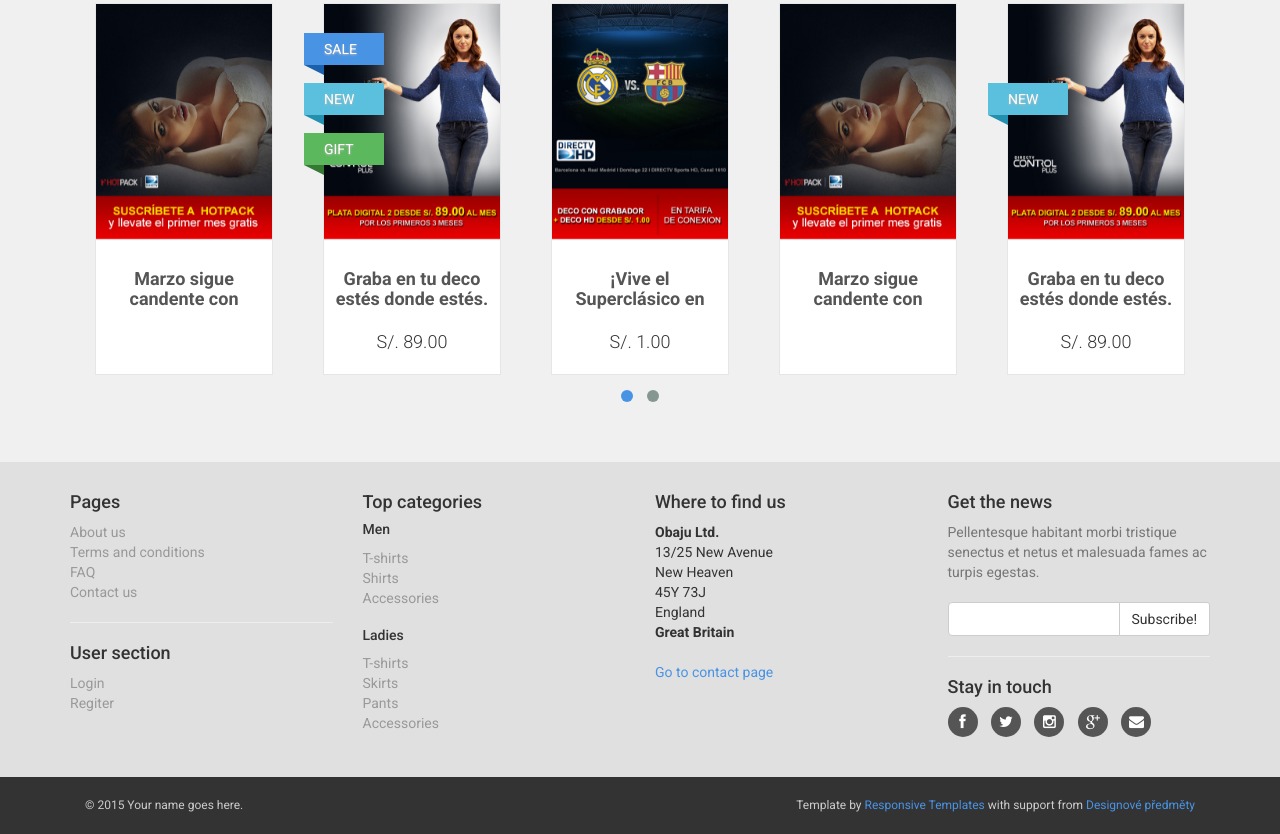
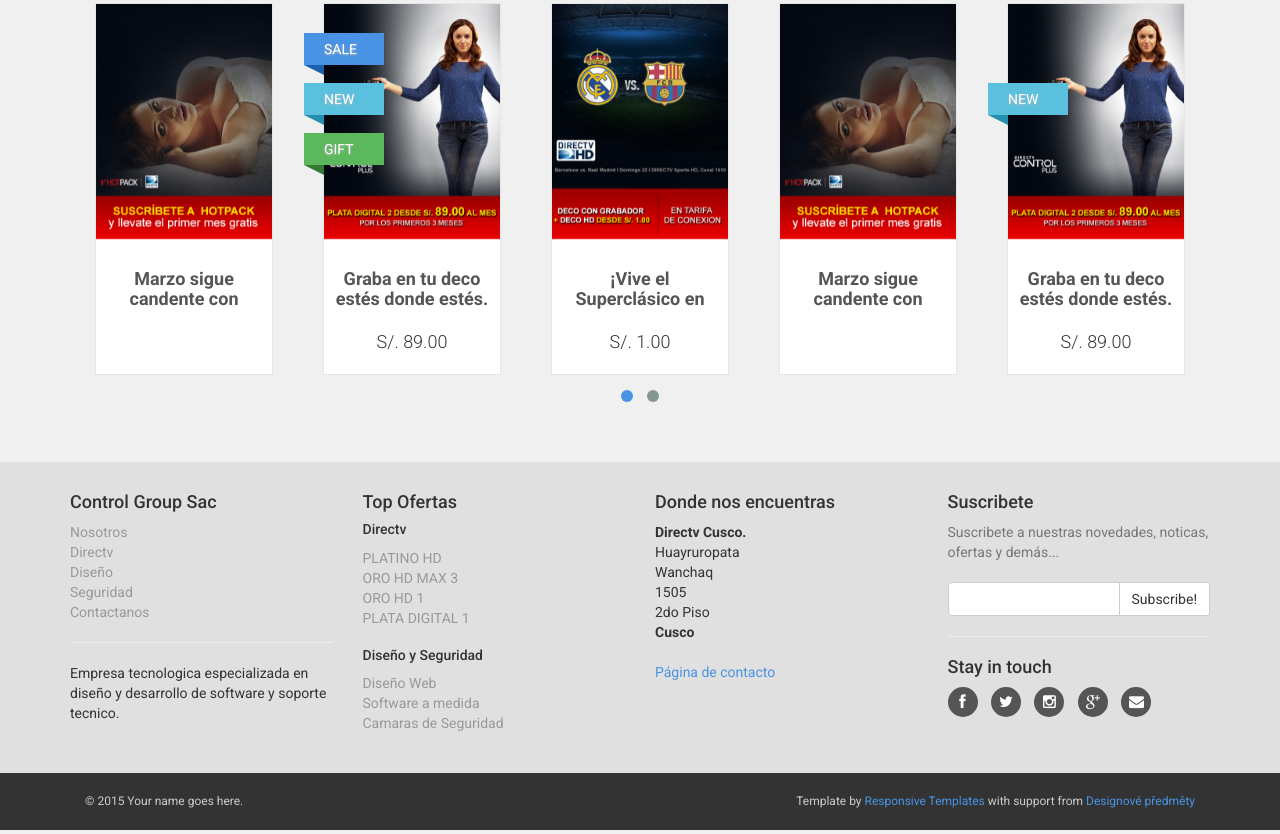
Before and after one commit to controlgroupsac/controlWeb, a plain HTML site: page index.html in a window 1280 px wide. Shown: the part 1069-1903 px from the top of the page. Drawn offline with Linux system fonts and the light colour scheme.

Commit message:
creacion de footer, el cual es llamado con js. Rellenado de datos en footer

```diff
--- /dev/null
+++ b/footer.html
@@ -0,0 +1,126 @@
+<div id="footer" data-animate="fadeInUp">
+    <div class="container">
+        <div class="row">
+            <div class="col-md-3 col-sm-6">
+                <h4>Control Group Sac</h4>
+
+
+                <ul>
+                    <li><a href="#">Nosotros</a>
+                    </li>
+                    <li><a href="#">Directv</a>
+                    </li>
+                    <li><a href="#">Diseño</a>
+                    </li>
+                    <li><a href="#">Seguridad</a>
+                    </li>
+                    <li><a href="#">Contactanos</a>
+                    </li>
+                </ul>
+
+                <hr>
+
+                <p>Empresa tecnologica especializada en diseño y desarrollo de software y soporte tecnico.</p>
+
+                <hr class="hidden-md hidden-lg hidden-sm">
+
+            </div>
+            <!-- /.col-md-3 -->
+
+            <div class="col-md-3 col-sm-6">
+
+                <h4>Top Ofertas</h4>
+
+                <h5>Directv</h5>
+
+                <ul>
+                    <li><a href="#">PLATINO HD</a>
+                    </li>
+                    <li><a href="#">ORO HD MAX 3</a>
+                    </li>
+                    <li><a href="#">ORO HD 1 </a>
+                    </li>
+                    <li><a href="#">PLATA DIGITAL 1 </a>
+                    </li>
+                </ul>
+
+                <h5>Diseño y Seguridad</h5>
+                <ul>
+                    <li><a href="#">Diseño Web</a>
+                    </li>
+                    <li><a href="#">Software a medida</a>
+                    </li>
+                    <li><a href="#">Camaras de Seguridad</a>
+                    </li>
+                </ul>
+
+                <hr class="hidden-md hidden-lg">
+
+            </div>
+            <!-- /.col-md-3 -->
+
+            <div class="col-md-3 col-sm-6">
+
+                <h4>Donde nos encuentras</h4>
+
+                <p><strong>Directv Cusco.</strong>
+                    <br>Huayruropata
+                    <br>Wanchaq
+                    <br>1505
+                    <br>2do Piso
+                    <br>
+                    <strong>Cusco</strong>
+                </p>
+
+                <a href="#">Página de contacto</a>
+
+                <hr class="hidden-md hidden-lg">
+
+            </div>
+            <!-- /.col-md-3 -->
+
+
+
+            <div class="col-md-3 col-sm-6">
+
+                <h4>Suscribete</h4>
+
+                <p class="text-muted">Suscribete a nuestras novedades, noticas, ofertas y demás...</p>
+
+                <form>
+                    <div class="input-group">
+
+                        <input type="text" class="form-control">
+
+                        <span class="input-group-btn">
+
+        <button class="btn btn-default" type="button">Subscribe!</button>
+
+    </span>
+
+                    </div>
+                    <!-- /input-group -->
+                </form>
+
+                <hr>
+
+                <h4>Stay in touch</h4>
+
+                <p class="social">
+                    <a href="#" class="facebook external" data-animate-hover="shake"><i class="fa fa-facebook"></i></a>
+                    <a href="#" class="twitter external" data-animate-hover="shake"><i class="fa fa-twitter"></i></a>
+                    <a href="#" class="instagram external" data-animate-hover="shake"><i class="fa fa-instagram"></i></a>
+                    <a href="#" class="gplus external" data-animate-hover="shake"><i class="fa fa-google-plus"></i></a>
+                    <a href="#" class="email external" data-animate-hover="shake"><i class="fa fa-envelope"></i></a>
+                </p>
+
+
+            </div>
+            <!-- /.col-md-3 -->
+
+        </div>
+        <!-- /.row -->
+
+    </div>
+    <!-- /.container -->
+</div>
--- a/index.html
+++ b/index.html
@@ -94,7 +94,7 @@
     <!-- *** NAVBAR ***
  _________________________________________________________ -->
 
-    <div id="menu"></div>
+    <div id="navbar_control"></div>
 
     <!-- /#navbar -->
 
@@ -559,136 +559,7 @@
 
         <!-- *** FOOTER ***
  _________________________________________________________ -->
-        <div id="footer" data-animate="fadeInUp">
-            <div class="container">
-                <div class="row">
-                    <div class="col-md-3 col-sm-6">
-                        <h4>Pages</h4>
-
-                        <ul>
-                            <li><a href="text.html">About us</a>
-                            </li>
-                            <li><a href="text.html">Terms and conditions</a>
-                            </li>
-                            <li><a href="faq.html">FAQ</a>
-                            </li>
-                            <li><a href="contact.html">Contact us</a>
-                            </li>
-                        </ul>
-
-                        <hr>
-
-                        <h4>User section</h4>
-
-                        <ul>
-                            <li><a href="#" data-toggle="modal" data-target="#login-modal">Login</a>
-                            </li>
-                            <li><a href="register.html">Regiter</a>
-                            </li>
-                        </ul>
-
-                        <hr class="hidden-md hidden-lg hidden-sm">
-
-                    </div>
-                    <!-- /.col-md-3 -->
-
-                    <div class="col-md-3 col-sm-6">
-
-                        <h4>Top categories</h4>
-
-                        <h5>Men</h5>
-
-                        <ul>
-                            <li><a href="category.html">T-shirts</a>
-                            </li>
-                            <li><a href="category.html">Shirts</a>
-                            </li>
-                            <li><a href="category.html">Accessories</a>
-                            </li>
-                        </ul>
-
-                        <h5>Ladies</h5>
-                        <ul>
-                            <li><a href="category.html">T-shirts</a>
-                            </li>
-                            <li><a href="category.html">Skirts</a>
-                            </li>
-                            <li><a href="category.html">Pants</a>
-                            </li>
-                            <li><a href="category.html">Accessories</a>
-                            </li>
-                        </ul>
-
-                        <hr class="hidden-md hidden-lg">
-
-                    </div>
-                    <!-- /.col-md-3 -->
-
-                    <div class="col-md-3 col-sm-6">
-
-                        <h4>Where to find us</h4>
-
-                        <p><strong>Obaju Ltd.</strong>
-                            <br>13/25 New Avenue
-                            <br>New Heaven
-                            <br>45Y 73J
-                            <br>England
-                            <br>
-                            <strong>Great Britain</strong>
-                        </p>
-
-                        <a href="contact.html">Go to contact page</a>
-
-                        <hr class="hidden-md hidden-lg">
-
-                    </div>
-                    <!-- /.col-md-3 -->
-
-
-
-                    <div class="col-md-3 col-sm-6">
-
-                        <h4>Get the news</h4>
-
-                        <p class="text-muted">Pellentesque habitant morbi tristique senectus et netus et malesuada fames ac turpis egestas.</p>
-
-                        <form>
-                            <div class="input-group">
-
-                                <input type="text" class="form-control">
-
-                                <span class="input-group-btn">
-
-                <button class="btn btn-default" type="button">Subscribe!</button>
-
-            </span>
-
-                            </div>
-                            <!-- /input-group -->
-                        </form>
-
-                        <hr>
-
-                        <h4>Stay in touch</h4>
-
-                        <p class="social">
-                            <a href="#" class="facebook external" data-animate-hover="shake"><i class="fa fa-facebook"></i></a>
-                            <a href="#" class="twitter external" data-animate-hover="shake"><i class="fa fa-twitter"></i></a>
-                            <a href="#" class="instagram external" data-animate-hover="shake"><i class="fa fa-instagram"></i></a>
-                            <a href="#" class="gplus external" data-animate-hover="shake"><i class="fa fa-google-plus"></i></a>
-                            <a href="#" class="email external" data-animate-hover="shake"><i class="fa fa-envelope"></i></a>
-                        </p>
-
-
-                    </div>
-                    <!-- /.col-md-3 -->
-
-                </div>
-                <!-- /.row -->
-
-            </div>
-            <!-- /.container -->
-        </div>
+        <div id="footer_control"></div>
         <!-- /#footer -->
 
         <!-- *** FOOTER END *** -->
--- a/js/front.js
+++ b/js/front.js
@@ -3,7 +3,8 @@
 /*Control Group SAC*/
 /*Navbar*/
 $(function() {
-	$("#menu").load("navbar.html");
+	$("#navbar_control").load("navbar.html");
+	$("#footer_control").load("footer.html");
 });
 /**/
 /**/
```
Also changed, not shown: navbar.html (+85 -83 lines).
